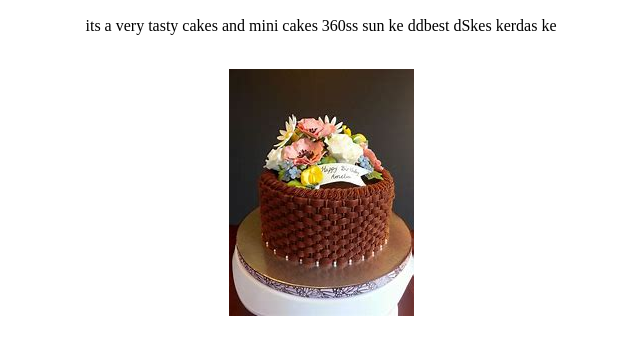
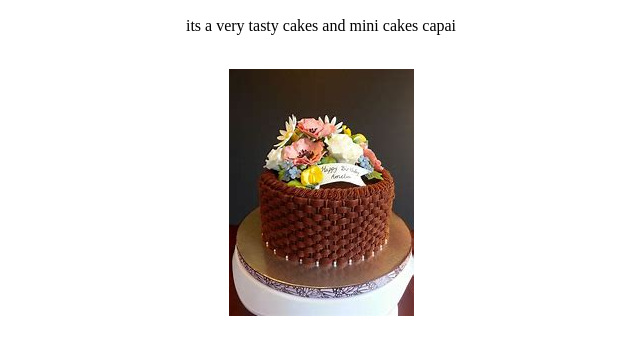
Before and after one commit to fazlynz/360sunme, a plain HTML site: page fullstack/frontend/languages/html/intro/index.html in a window 1280 px wide. Shown: the part 398-752 px from the top of the page, without its empty margins (319-959 px from the left). Drawn offline with Linux system fonts and the light colour scheme.

Commit message:
Merge branch 'main' of https://github.com/fazlynz/360sunme into main

```diff
--- a/fullstack/frontend/languages/html/intro/index.html
+++ b/fullstack/frontend/languages/html/intro/index.html
@@ -8,7 +8,7 @@
         <center>
             <h1>Cooking Dessert Website</h1>
             <iframe width="560" height="315" src="https://www.youtube.com/embed/IB4JJw28C4Q" title="YouTube video player" frameborder="0" allow="accelerometer; autoplay; clipboard-write; encrypted-media; gyroscope; picture-in-picture" allowfullscreen></iframe>
-        <p>its a very tasty cakes and mini cakes 360ss sun ke ddbest dSkes kerdas ke</p>
+        <p>its a very tasty cakes and mini cakes capai</p>
         <br>
         <img src="5.jpg" alt="">
 
```
